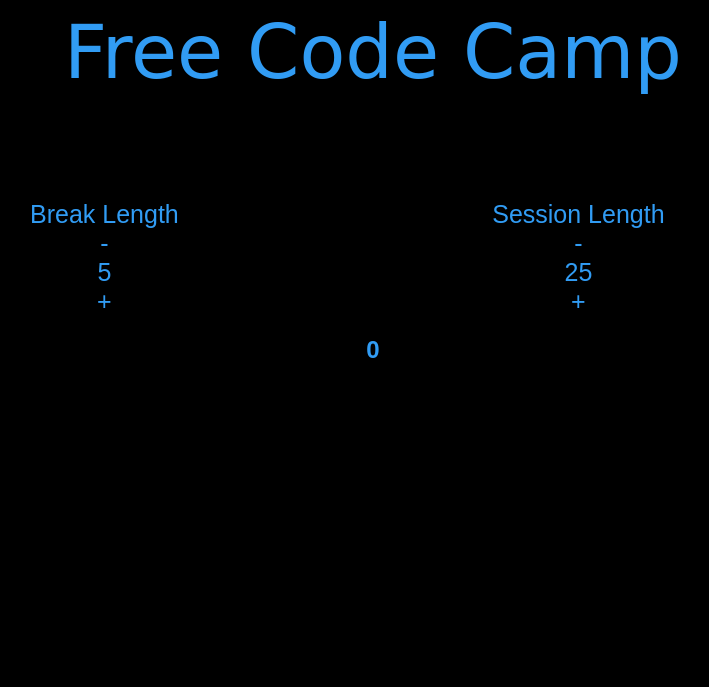
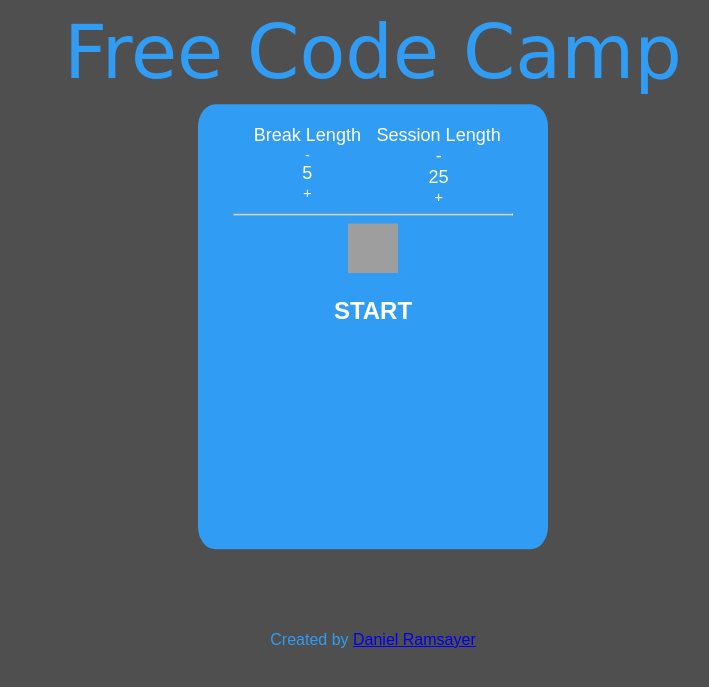
Before and after one commit to danielramsayer/School_work, a PHP site: page / in a window 1280 px wide. Shown: the top 687 px of the page, without its empty margins (267-976 px from the left). Run offline with PHP 8.4, Linux system fonts and the light colour scheme; some libraries are stand-ins or nearby versions; some web fonts are replaced; grey boxes are pictures that could not be loaded.

Commit message:
Made some minor updates.

```diff
--- a/FreeCodeCamp/AdvancedPrograms/calculator/calculator.html
+++ b/FreeCodeCamp/AdvancedPrograms/calculator/calculator.html
@@ -41,3 +41,8 @@
 <script src="https://ajax.googleapis.com/ajax/libs/jquery/3.2.1/jquery.min.js"></script>
 </body>
 </html>
+
+
+<footer>
+  <p class="center">Created by <a href="https://github.com/schoenertraeumer">Daniel Ramsayer</a></p>
+</footer>
--- a/FreeCodeCamp/AdvancedPrograms/pomodoro_clock/index.html
+++ b/FreeCodeCamp/AdvancedPrograms/pomodoro_clock/index.html
@@ -1,4 +1,3 @@
-
 <!DOCTYPE html>
 <html lang="en">
 
@@ -9,8 +8,11 @@
   <title>Pomodoro Clock</title>
   <link rel="stylesheet" href="main.css">
 </head>
+
 <body>
   <P id="Title">Free Code Camp
+    <div id="surround">
+      <center>
         <div class="inputs">
           <br>Break Length
           <div id="bminus" onclick="buttonPressed('bminus')"> - </div>
@@ -21,9 +23,10 @@
           <div id="tlength"></div>
           <div id="tplus" onclick="buttonPressed('tplus')"> + </div>
         </div>
-  </P>
+        <hr>
+        <img id="activity" src="https://cdn4.iconfinder.com/data/icons/48-bubbles/48/29.Mac-512.png">
         <form>
-    <h2 onclick="clockStart()">0</h2>
+          <h2 onclick="clockStart()">START</h2>
           <svg width="200" height="200" xmlns="http://www.w3.org/2000/svg">
        <g>
         <title>Layer 1</title>
@@ -31,12 +34,15 @@
        </g>
       </svg>
     </div>
+    </div>
     </form>
-
-
-
     <script src="main.js"></script>
     <script src="https://ajax.googleapis.com/ajax/libs/jquery/3.2.1/jquery.min.js"></script>
 </body>
 
 </html>
+
+
+<footer>
+  <p class="center">Created by <a href="https://github.com/schoenertraeumer">Daniel Ramsayer</a></p>
+</footer>
--- a/FreeCodeCamp/AdvancedPrograms/pomodoro_clock/main.css
+++ b/FreeCodeCamp/AdvancedPrograms/pomodoro_clock/main.css
@@ -1,10 +1,37 @@
 @import url('https://fonts.googleapis.com/css?family=Saira+Condensed|Sedgwick+Ave');
 
 body {
-  background-color: black;
+  background-color: rgb(79, 79, 79);
   color: #319cf4;
   font-family: 'Arial';
   text-align: center;
+}
+
+img {
+  width: 50px;
+  height: 50px
+}
+
+.tminus,
+#tplus,
+#bminus,
+#bplus {
+  font-size: 15px;
+}
+
+#surround {
+  color: white;
+  background: #319cf4;
+  width: 95%;
+  max-width: 350px;
+  margin: 0 auto 15px auto;
+  border-radius: 5%;
+  transform: translateY(-15%);
+}
+
+hr {
+  margin-left: 10%;
+  margin-right: 10%;
 }
 
 #Title {
@@ -17,8 +44,9 @@ P {
 }
 
 .inputs {
+  color: white;
   margin-top: 0px;
-  font-size: 25px;
+  font-size: 18px;
   column-count: 2;
   -webkit-columns: 2; /* Chrome, Safari, Opera */
   -moz-columns: 2; /* Firefox */
@@ -26,7 +54,6 @@ P {
   -webkit-column-gap: 0px;
   column-gap: 0px;
   width: 75%;
-  margin-left: 10%;
 }
 
 .item {
--- a/FreeCodeCamp/AdvancedPrograms/pomodoro_clock/main.js
+++ b/FreeCodeCamp/AdvancedPrograms/pomodoro_clock/main.js
@@ -1,6 +1,8 @@
 var breakType = 5;
 var session = 25;
 var interval = null;
+var on;
+var ding = new Audio ('https://s3.amazonaws.com/freecodecamp/simonSound2.mp3');
 
 var breakfirstShow = document.getElementById('blength');
 breakfirstShow.innerHTML = breakType;
@@ -11,8 +13,10 @@ sessionfirstShow.innerHTML = session;
 function buttonPressed(input) {
   switch (input) {
     case 'bminus':
-      --breakType;
-      break;
+      if (breakType > 1) {
+        --breakType;
+        break;
+      }
     case 'bplus':
       ++breakType;
       break;
@@ -20,8 +24,10 @@ function buttonPressed(input) {
       ++session;
       break;
     case 'tminus':
-      --session;
-      break;
+      if (session > 1) {
+        --session;
+        break;
+      }
     default:
   }
   breakfirstShow.innerHTML = breakType;
@@ -45,9 +51,13 @@ function clockStart() {
     if (i >= time) {
       startTime = Date.now();
       if (state === "session") {
+        ding.play();
+        $('#activity').attr('src', 'https://cdn4.iconfinder.com/data/icons/office-line/512/coffee-256.png');
         state = "breakType";
         time = 60 * breakType;
       } else {
+        ding.play();
+        $('#activity').attr('src', 'https://cdn4.iconfinder.com/data/icons/48-bubbles/48/29.Mac-512.png');
         state = "session";
         time = 60 * session;
       }
@@ -57,5 +67,5 @@ function clockStart() {
 
 function tellTime(seconds, time) {
   totalSeconds = (time - seconds);
-  return (Math.floor((totalSeconds / 60)) + ":" + ('0'+(Math.floor(totalSeconds % 60))).slice(-2));
+  return (Math.floor((totalSeconds / 60)) + ":" + ('0' + (Math.floor(totalSeconds % 60))).slice(-2));
 }
```
Also changed, not shown: FreeCodeCamp/AdvancedPrograms/TicTacToe/index.html (+10 -5 lines), FreeCodeCamp/AdvancedPrograms/TicTacToe/main.js (+13 -4 lines). Lines whose indentation alone changed are shown as unchanged.
